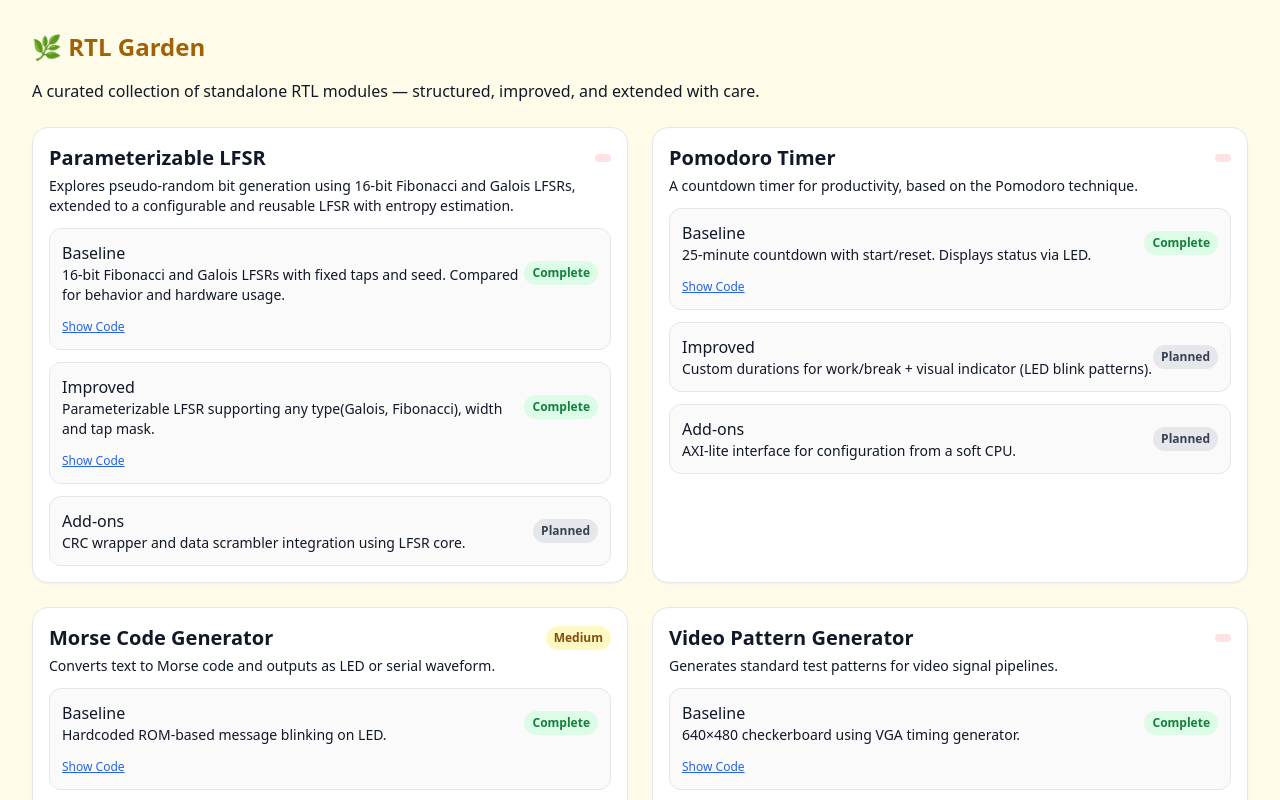
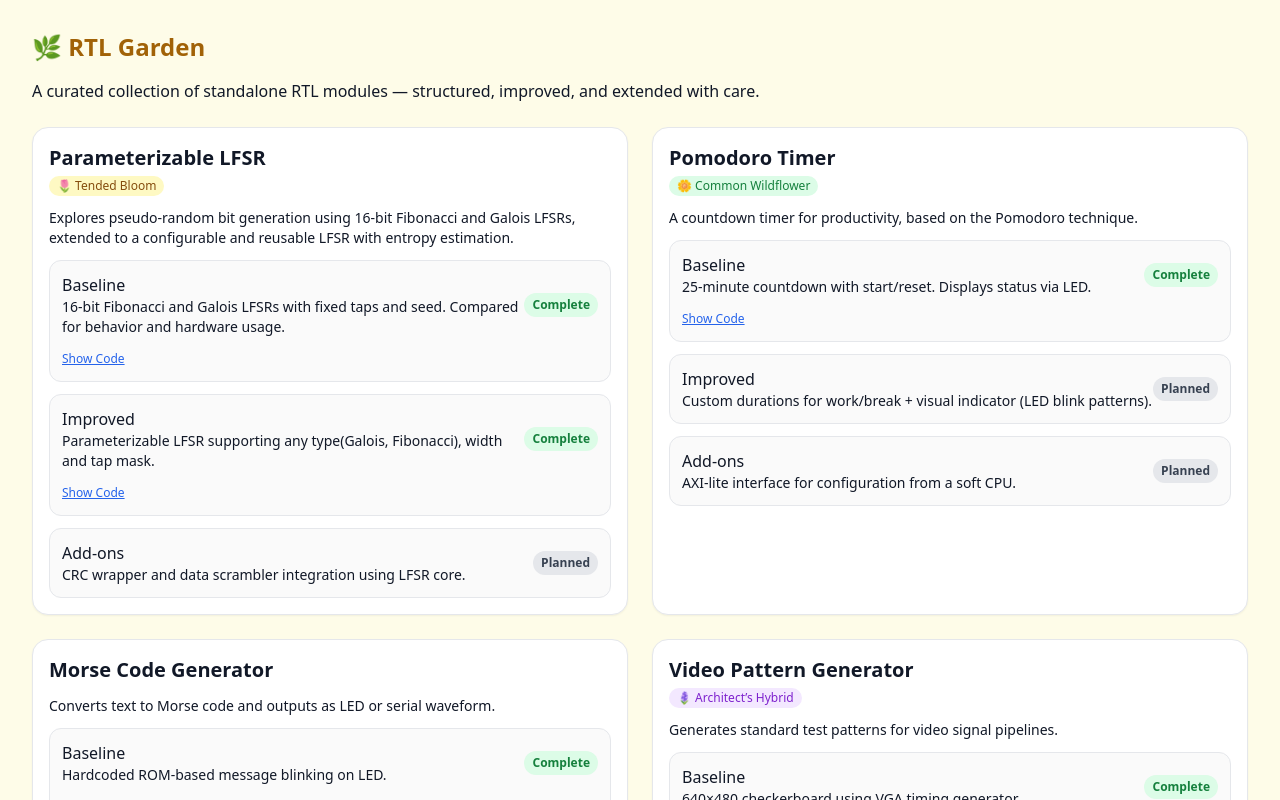
Before and after one commit to Veena-vk/veena-portfolio-dev, a Next.js app: page /sun in a window 1280 px wide. Shown: the part 1880-2680 px from the top of the page. Built offline with nearby package versions, Linux system fonts and the light colour scheme.

Commit message:
Update RtlGarden.tsx

```diff
--- a/app/sun/components/RtlGarden.tsx
+++ b/app/sun/components/RtlGarden.tsx
@@ -13,22 +13,30 @@ export default function RtlGarden() {
 
       <div className="grid grid-cols-1 sm:grid-cols-2 gap-6">
         {rtlGarden.map((project) => (
-          <div key={project.id} className="border rounded-2xl p-4 shadow-sm bg-white dark:bg-zinc-900">
-            <div className="flex justify-between items-center mb-1">
+          <div
+            key={project.id}
+            className="border rounded-2xl p-4 shadow-sm bg-white dark:bg-zinc-900 space-y-3"
+          >
+            <div className="flex justify-between items-start gap-4">
+              <div>
                 <h3 className="text-xl font-bold">{project.title}</h3>
-  		<span
-    		className={`text-xs font-semibold px-2 py-1 rounded-full ${
-      		project.difficulty === "Easy"
+                {project.rarity && (
+                  <span className={`inline-block mt-1 text-xs font-medium px-2 py-0.5 rounded-full ${
+                    project.rarity.includes("Wildflower")
                       ? "bg-green-100 text-green-700"
-        		: project.difficulty === "Medium"
+                      : project.rarity.includes("Tended Bloom")
                       ? "bg-yellow-100 text-yellow-800"
-        		: "bg-red-100 text-red-700"
-    		}`}
-  		>
-    		{project.difficulty}
+                      : project.rarity.includes("Hybrid")
+                      ? "bg-purple-100 text-purple-700"
+                      : "bg-pink-100 text-pink-700"
+                  }`}>
+                    {project.rarity}
                   </span>
+                )}
               </div>
-            <p className="text-sm text-muted-foreground mb-3">{project.description}</p>
+              </div>
+
+            <p className="text-sm text-muted-foreground">{project.description}</p>
 
             <div className="space-y-3">
               {project.phases.map((phase, idx) => (
```
Lines whose indentation alone changed are shown as unchanged.
